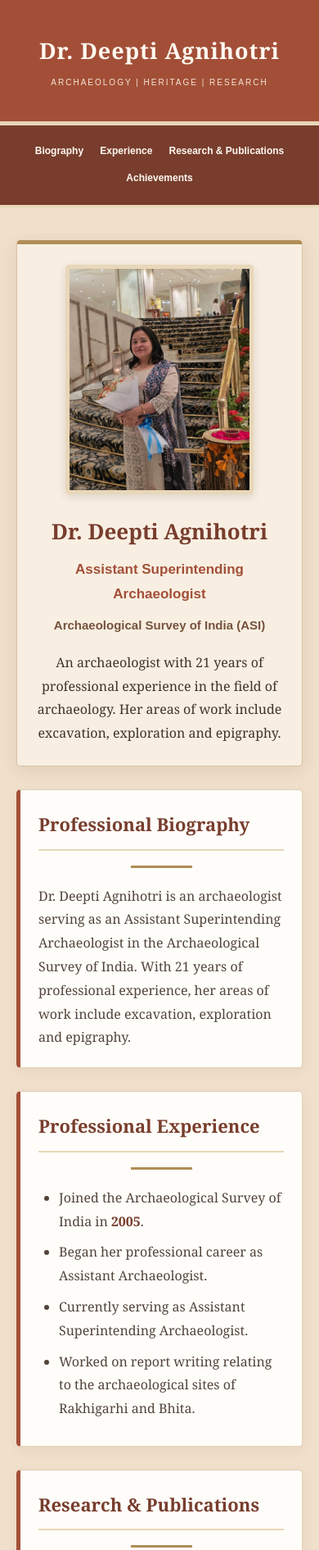
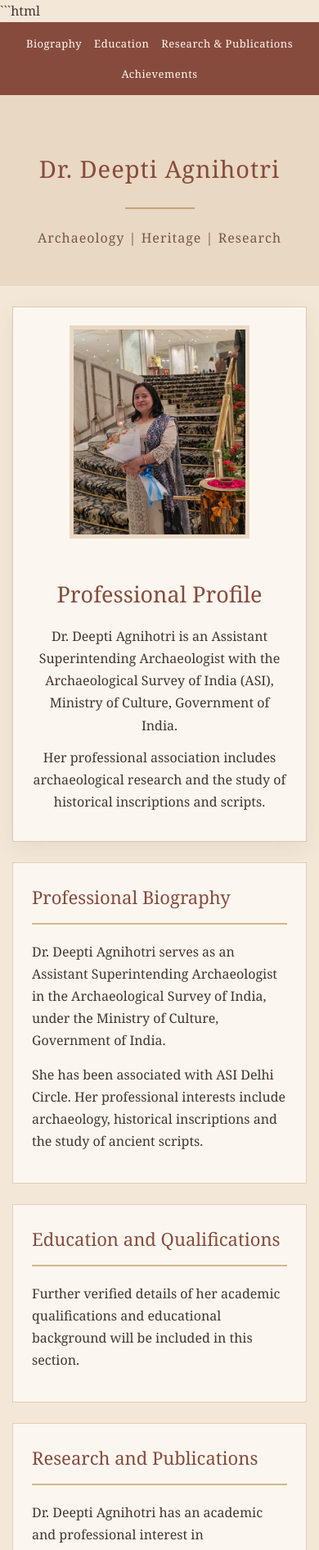
Before and after one commit to itzSaanvi/deepti-agnihotri-profile, a plain HTML site: page index.html in a window 390 px wide. Shown: the top 1891 px of the page at 82% size. Drawn offline with Linux system fonts and the light colour scheme.

Commit message:
Update index.html

````diff
--- a/index.html
+++ b/index.html
@@ -1,4 +1,4 @@
-
+```html
 <!DOCTYPE html>
 <html lang="en">
 <head>
@@ -7,12 +7,7 @@
 
     <title>Dr. Deepti Agnihotri | Professional Profile</title>
 
-<meta name="description" content="Professional profile of Dr. Deepti Agnihotri, Assistant Superintending Archaeologist at the Archaeological Survey of India.">
-
     <style>
-
-/* GENERAL SETTINGS */
-
         * {
             margin: 0;
             padding: 0;
@@ -24,89 +19,87 @@ html {
         }
 
         body {
-    font-family: Georgia, "Times New Roman", serif;
-    background: #F0DFCA;
-    color: #40332C;
-    line-height: 1.8;
+            font-family: Georgia, 'Times New Roman', serif;
+            background-color: #F3E8D8;
+            color: #44352F;
+            line-height: 1.7;
         }
 
-/* HEADER */
+        /* Navigation */
+
+        nav {
+            background-color: #874B3D;
+            padding: 18px 8%;
+            display: flex;
+            justify-content: center;
+            flex-wrap: wrap;
+            gap: 35px;
+            position: sticky;
+            top: 0;
+            z-index: 100;
+        }
+
+        nav a {
+            color: #FFF8EF;
+            text-decoration: none;
+            font-size: 15px;
+            letter-spacing: 0.5px;
+            transition: 0.3s;
+        }
+
+        nav a:hover {
+            color: #E9D1A9;
+        }
+
+        /* Header */
 
         header {
-    background: #A34F38;
-    color: #FFF9F0;
             text-align: center;
-    padding: 38px 15px;
-    border-bottom: 5px solid #E8D7B9;
+            padding: 65px 20px 45px;
+            background-color: #E9D8C3;
         }
 
         header h1 {
-    font-size: 36px;
+            font-size: 38px;
+            color: #874B3D;
+            font-weight: normal;
             letter-spacing: 1px;
-    margin-bottom: 5px;
         }
 
         header p {
-    font-family: Arial, sans-serif;
-    font-size: 12px;
-    letter-spacing: 4px;
-    color: #F4E6D4;
+            margin-top: 10px;
+            font-size: 16px;
+            color: #76564A;
+            letter-spacing: 1px;
         }
 
-/* NAVIGATION BAR */
-
-nav {
-    background: #783D2D;
-    text-align: center;
-    padding: 15px 10px;
-    border-bottom: 3px solid #E8D7B9;
+        .gold-line {
+            width: 85px;
+            height: 2px;
+            background-color: #C5A477;
+            margin: 22px auto;
         }
 
-nav a {
-    display: inline-block;
-    color: #FFF9F0;
-    text-decoration: none;
-    margin: 5px 15px;
-    font-family: Arial, sans-serif;
-    font-size: 13px;
-    font-weight: bold;
-    transition: color 0.3s;
+        /* Profile Banner */
+
+        .profile {
+            max-width: 1100px;
+            margin: 45px auto;
+            padding: 35px;
+            display: flex;
+            align-items: center;
+            justify-content: center;
+            gap: 45px;
+            background-color: #FBF7F0;
+            border: 1px solid #DCC8AE;
+            box-shadow: 0 8px 25px rgba(80, 50, 35, 0.08);
         }
 
-nav a:hover {
-    color: #E8D7B9;
-}
-
-/* MAIN CONTAINER */
-
-.container {
-    max-width: 1150px;
-    margin: 40px auto;
-    padding: 0 20px;
-}
-
-/* FULL-WIDTH PROFILE BANNER */
-
-.profile-banner {
-    display: flex;
-    align-items: center;
-    gap: 40px;
-    background: #F8EFE2;
-    padding: 35px;
-    border: 1px solid #D9C4A8;
-    border-top: 5px solid #B08D57;
-    box-shadow: 0 5px 20px rgba(70, 45, 30, 0.10);
-    border-radius: 5px;
-}
-
-.profile-banner img {
+        .profile img {
             width: 260px;
             height: 310px;
             object-fit: cover;
-    object-position: center;
-    border: 5px solid #E8D7B9;
-    border-radius: 4px;
-    box-shadow: 0 3px 12px rgba(0,0,0,0.12);
+            border: 5px solid #E9D8C3;
         }
 
         .profile-text {
@@ -114,149 +107,108 @@ nav a:hover {
         }
 
         .profile-text h2 {
-    color: #783D2D;
-    font-size: 32px;
+            color: #874B3D;
+            font-size: 27px;
+            font-weight: normal;
+            margin-bottom: 15px;
+        }
+
+        .profile-text p {
+            margin-bottom: 12px;
+            font-size: 16px;
+        }
+
+        /* Sections */
+
+        section {
+            max-width: 1050px;
+            margin: 45px auto;
+            padding: 38px;
+            background-color: #FBF7F0;
+            border: 1px solid #E1CEB7;
+        }
+
+        section h2 {
+            color: #874B3D;
+            font-size: 26px;
+            font-weight: normal;
+            margin-bottom: 20px;
+            border-bottom: 2px solid #D5B88C;
+            padding-bottom: 12px;
+        }
+
+        section p {
+            margin-bottom: 14px;
+            font-size: 16px;
+        }
+
+        .book {
+            margin-top: 20px;
+            padding: 22px;
+            background-color: #F0E3D1;
+            border-left: 4px solid #C5A477;
+        }
+
+        .book h3 {
+            color: #874B3D;
+            font-size: 19px;
+            font-weight: normal;
             margin-bottom: 8px;
         }
 
-.profile-text h3 {
-    color: #A34F38;
-    font-family: Arial, sans-serif;
-    font-size: 17px;
-    margin-bottom: 8px;
-}
-
-.profile-text .organisation {
-    color: #76523D;
-    font-family: Arial, sans-serif;
-    font-size: 15px;
-    font-weight: bold;
-    margin-bottom: 18px;
-}
-
-.profile-text p {
-    font-size: 16px;
-}
-
-/* CONTENT SECTIONS */
-
-.section {
-    background: #FFFDF9;
-    margin-top: 28px;
-    padding: 30px;
-    border: 1px solid #E3D1B8;
-    border-left: 5px solid #A34F38;
-    border-radius: 5px;
-    box-shadow: 0 4px 15px rgba(70, 45, 30, 0.06);
-    scroll-margin-top: 25px;
-}
-
-.section h2 {
-    color: #783D2D;
-    font-size: 25px;
-    margin-bottom: 18px;
-    padding-bottom: 10px;
-    border-bottom: 2px solid #E8D7B9;
-}
-
-.section h3 {
-    color: #A34F38;
-    font-size: 18px;
-    margin-top: 20px;
-    margin-bottom: 8px;
-}
-
-.section p {
-    font-size: 16px;
-    color: #51443B;
-}
-
-.section ul {
-    padding-left: 25px;
-}
-
-.section li {
-    margin-bottom: 9px;
-    color: #51443B;
-}
-
-.highlight {
-    color: #783D2D;
+        .book-title {
+            font-size: 20px;
+            color: #674237;
             font-weight: bold;
         }
 
-/* DECORATIVE DIVIDER */
+        /* Footer */
 
-.decorative-line {
-    width: 75px;
-    height: 3px;
-    background: #B08D57;
-    margin: 12px 0 20px;
+        footer {
+            background-color: #874B3D;
+            color: #FFF8EF;
+            text-align: center;
+            padding: 28px 15px;
+            margin-top: 60px;
+            font-size: 14px;
         }
 
-/* FOOTER */
+        /* Mobile Layout */
 
-footer {
-    background: #783D2D;
-    color: #FFF9F0;
-    text-align: center;
-    padding: 28px 15px;
-    margin-top: 45px;
-    border-top: 5px solid #E8D7B9;
-}
+        @media (max-width: 700px) {
 
-footer p {
-    font-family: Arial, sans-serif;
-    font-size: 13px;
-    margin: 4px 0;
-}
-
-/* MOBILE RESPONSIVE DESIGN */
-
-@media (max-width: 750px) {
-
-    header h1 {
-        font-size: 27px;
-    }
-
-    header p {
-        font-size: 10px;
-        letter-spacing: 2px;
+            nav {
+                gap: 15px;
+                padding: 15px 10px;
             }
 
             nav a {
-        margin: 6px 8px;
-        font-size: 12px;
+                font-size: 13px;
             }
 
-    .profile-banner {
+            header h1 {
+                font-size: 29px;
+            }
+
+            .profile {
+                margin: 25px 15px;
+                padding: 22px;
                 flex-direction: column;
                 text-align: center;
-        padding: 25px 18px;
-        gap: 22px;
             }
 
-    .profile-banner img {
-        width: 230px;
-        height: 280px;
-        max-width: 100%;
+            .profile img {
+                width: 220px;
+                height: 260px;
             }
 
-    .profile-text h2 {
-        font-size: 26px;
+            section {
+                margin: 25px 15px;
+                padding: 23px;
             }
 
-    .section {
-        padding: 22px;
-    }
-
-    .section h2 {
+            section h2 {
                 font-size: 22px;
-    }
-
-    .decorative-line {
-        margin-left: auto;
-        margin-right: auto;
             }
         }
 
@@ -265,196 +217,164 @@ footer p {
 
 <body>
 
-<!-- HEADER -->
-
-<header>
-    <h1>Dr. Deepti Agnihotri</h1>
-    <p>ARCHAEOLOGY | HERITAGE | RESEARCH</p>
-</header>
-
-<!-- NAVIGATION -->
+    <!-- Navigation Bar -->
 
     <nav>
-    <a href="#about">Biography</a>
-    <a href="#experience">Experience</a>
+        <a href="#biography">Biography</a>
+        <a href="#education">Education</a>
         <a href="#research">Research & Publications</a>
         <a href="#achievements">Achievements</a>
     </nav>
 
-<main class="container">
 
-    <!-- PROFILE BANNER -->
+    <!-- Website Header -->
 
-    <section class="profile-banner" id="about">
+    <header>
+
+        <h1>Dr. Deepti Agnihotri</h1>
+
+        <div class="gold-line"></div>
+
+        <p>Archaeology | Heritage | Research</p>
+
+    </header>
+
+
+    <!-- Profile Banner -->
+
+    <div class="profile">
 
         <img src="deepti.jpg"
-             alt="Photograph of Dr. Deepti Agnihotri">
+             alt="Dr. Deepti Agnihotri">
 
         <div class="profile-text">
 
-            <h2>Dr. Deepti Agnihotri</h2>
+            <h2>Professional Profile</h2>
 
-            <h3>Assistant Superintending Archaeologist</h3>
-
-            <p class="organisation">
-                Archaeological Survey of India (ASI)
+            <p>
+                Dr. Deepti Agnihotri is an Assistant
+                Superintending Archaeologist with the
+                Archaeological Survey of India (ASI),
+                Ministry of Culture, Government of India.
             </p>
 
             <p>
-                An archaeologist with 21 years of professional
-                experience in the field of archaeology.
-                Her areas of work include excavation,
-                exploration and epigraphy.
+                Her professional association includes
+                archaeological research and the study
+                of historical inscriptions and scripts.
+            </p>
+
+        </div>
+
+    </div>
+
+
+    <!-- Section 1: Biography -->
+
+    <section id="biography">
+
+        <h2>Professional Biography</h2>
+
+        <p>
+            Dr. Deepti Agnihotri serves as an Assistant
+            Superintending Archaeologist in the
+            Archaeological Survey of India, under the
+            Ministry of Culture, Government of India.
+        </p>
+
+        <p>
+            She has been associated with ASI Delhi Circle.
+            Her professional interests include archaeology,
+            historical inscriptions and the study of ancient
+            scripts.
+        </p>
+
+    </section>
+
+
+    <!-- Section 2: Education -->
+
+    <section id="education">
+
+        <h2>Education and Qualifications</h2>
+
+        <p>
+            Further verified details of her academic
+            qualifications and educational background
+            will be included in this section.
+        </p>
+
+    </section>
+
+
+    <!-- Section 3: Research and Publications -->
+
+    <section id="research">
+
+        <h2>Research and Publications</h2>
+
+        <p>
+            Dr. Deepti Agnihotri has an academic and
+            professional interest in archaeological
+            research, historical inscriptions and
+            ancient scripts.
+        </p>
+
+        <p>
+            She has been listed among experts associated
+            with the decipherment of Indus, Gilgit and
+            Shankha scripts.
+        </p>
+
+        <div class="book">
+
+            <h3>Book Authored</h3>
+
+            <p class="book-title">
+                सातवाहन युग : एक अभिलेखीय अध्ययन
             </p>
 
         </div>
 
     </section>
 
-    <!-- PROFESSIONAL BIOGRAPHY -->
 
-    <section class="section">
+    <!-- Section 4: Achievements -->
 
-        <h2>Professional Biography</h2>
+    <section id="achievements">
 
-        <div class="decorative-line"></div>
+        <h2>Achievements</h2>
 
         <p>
-            Dr. Deepti Agnihotri is an archaeologist serving
-            as an Assistant Superintending Archaeologist
-            in the Archaeological Survey of India.
-
-            With 21 years of professional experience,
-            her areas of work include excavation,
-            exploration and epigraphy.
+            This section will feature her verified
+            professional achievements, research
+            contributions, recognitions and other
+            significant accomplishments.
         </p>
 
     </section>
 
-    <!-- PROFESSIONAL EXPERIENCE -->
 
-    <section class="section" id="experience">
-
-        <h2>Professional Experience</h2>
-
-        <div class="decorative-line"></div>
-
-        <ul>
-
-            <li>
-                Joined the Archaeological Survey of India
-                in <span class="highlight">2005</span>.
-            </li>
-
-            <li>
-                Began her professional career as
-                Assistant Archaeologist.
-            </li>
-
-            <li>
-                Currently serving as
-                Assistant Superintending Archaeologist.
-            </li>
-
-            <li>
-                Worked on report writing relating to
-                the archaeological sites of Rakhigarhi
-                and Bhita.
-            </li>
-
-        </ul>
-
-    </section>
-
-    <!-- RESEARCH AND PUBLICATIONS -->
-
-    <section class="section" id="research">
-
-        <h2>Research & Publications</h2>
-
-        <div class="decorative-line"></div>
-
-        <h3>Research Work</h3>
-
-        <p>
-            Her research work includes studies relating
-            to the Satavahana period and epigraphic
-            evidence, including the status of women
-            during the Satavahana period.
-        </p>
-
-        <h3>Books and Publications</h3>
-
-        <ul>
-
-            <li>
-                Has written or contributed to books
-                relating to the Satavahana period
-                and historical subjects.
-            </li>
-
-            <li>
-                Has published research articles.
-            </li>
-
-        </ul>
-
-        <h3>Conferences and Workshops</h3>
-
-        <ul>
-
-            <li>
-                Participated in conferences of the
-                Indian Archaeological Society.
-            </li>
-
-            <li>
-                Participated in regional workshops
-                relating to excavation and long-term
-                excavation projects.
-            </li>
-
-        </ul>
-
-    </section>
-
-    <!-- ACHIEVEMENTS -->
-
-    <section class="section" id="achievements">
-
-        <h2>Achievements</h2>
-
-        <div class="decorative-line"></div>
-
-        <ul>
-
-            <li>
-                Gold Medalist in M.A. from
-                <span class="highlight">Lucknow University</span>.
-            </li>
-
-            <li>
-                Obtained all three certificates of the
-                National Cadet Corps (NCC):
-                A Certificate, B Certificate and
-                C Certificate.
-            </li>
-
-        </ul>
-
-    </section>
-
-</main>
-
-<!-- FOOTER -->
+    <!-- Footer -->
 
     <footer>
 
-    <p>Professional Profile of Dr. Deepti Agnihotri</p>
+        <p>
+            Dr. Deepti Agnihotri
+        </p>
 
-    <p>Archaeology | Heritage | Research</p>
+        <p>
+            Professional Profile | Archaeology | Research
+        </p>
+
+        <p>
+            Archaeological Survey of India
+            | Ministry of Culture
+            | Government of India
+        </p>
 
     </footer>
 
 </body>
 </html>
+```
````
Lines whose indentation alone changed are shown as unchanged.
